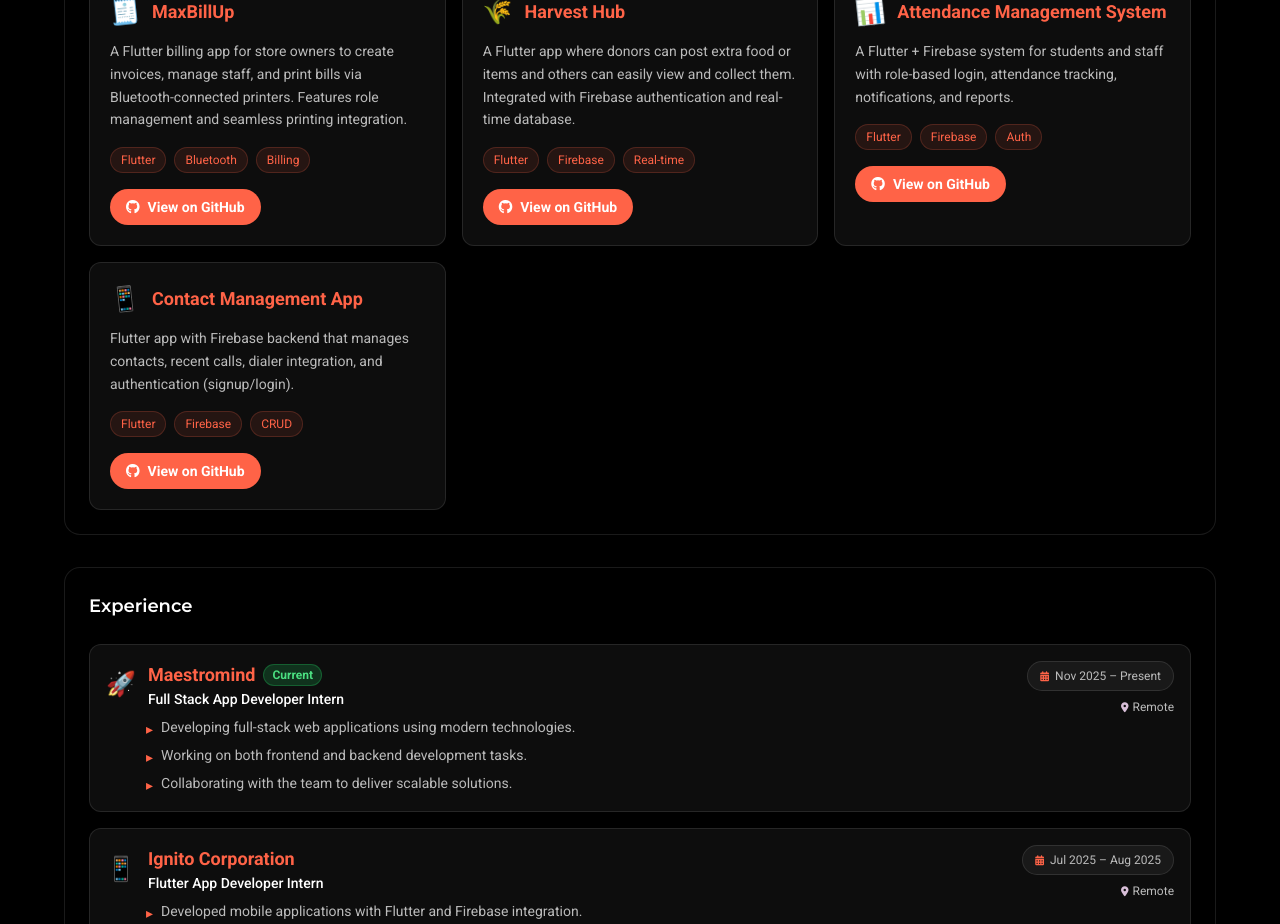
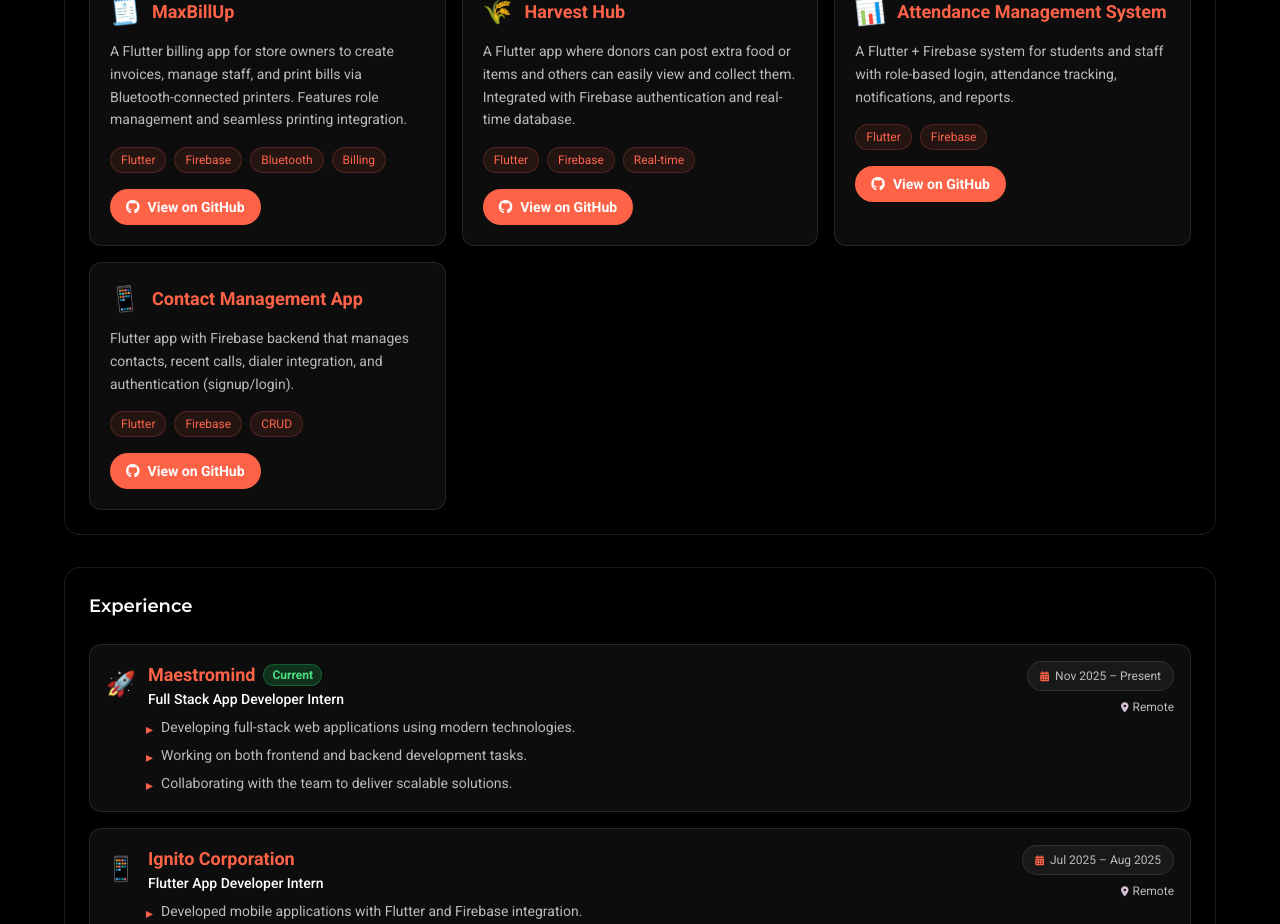
Before and after one commit to MVigneshayyanar/portfolio, a React (Vite) app: page / in a window 1280 px wide. Shown: the part 900-1824 px from the top of the page. Built offline with nearby package versions, Linux system fonts and the light colour scheme.

Commit message:
feat: Initialize portfolio application structure with DotGrid background and global styling using Tailwind CSS.

```diff
--- a/src/App.jsx
+++ b/src/App.jsx
@@ -11,7 +11,7 @@ import Footer from './components/Footer';
 
 function App() {
   return (
-    <div className="relative min-h-screen bg-primary-bg text-text-light overflow-x-hidden">
+    <div className="relative min-h-screen bg-primary-bg text-text-light">
       {/* Full Screen DotGrid Background */}
       <div className="fixed inset-0 z-0 w-full h-full">
         <DotGrid
--- a/src/components/Projects.jsx
+++ b/src/components/Projects.jsx
@@ -10,7 +10,7 @@ function Projects() {
       title: 'MaxBillUp',
       description: 'A Flutter billing app for store owners to create invoices, manage staff, and print bills via Bluetooth-connected printers. Features role management and seamless printing integration.',
       githubUrl: 'https://github.com/MVigneshayyanar/MaxBillUp',
-      tags: ['Flutter', 'Bluetooth', 'Billing'],
+      tags: ['Flutter', 'Firebase', 'Bluetooth', 'Billing'],
       emoji: '🧾'
     },
     {
@@ -24,7 +24,7 @@ function Projects() {
       title: 'Attendance Management System',
       description: 'A Flutter + Firebase system for students and staff with role-based login, attendance tracking, notifications, and reports.',
       githubUrl: 'https://github.com/MVigneshayyanar/camsvirtusa.git',
-      tags: ['Flutter', 'Firebase', 'Auth'],
+      tags: ['Flutter', 'Firebase'],
       emoji: '📊'
     },
     {
--- a/src/index.css
+++ b/src/index.css
@@ -20,6 +20,7 @@
 
   html {
     scroll-behavior: smooth;
+    overflow-x: hidden;
   }
 
   body {
@@ -29,13 +30,36 @@
     background-color: #000000;
     color: #ffffff;
     line-height: 1.6;
-    overflow-x: hidden;
     min-height: 100vh;
   }
 
   #root {
     width: 100%;
     min-height: 100vh;
+  }
+
+  /* Custom scrollbar to match UI */
+  ::-webkit-scrollbar {
+    width: 8px;
+  }
+
+  ::-webkit-scrollbar-track {
+    background: #0a0a0a;
+  }
+
+  ::-webkit-scrollbar-thumb {
+    background: #444444;
+    border-radius: 4px;
+  }
+
+  ::-webkit-scrollbar-thumb:hover {
+    background: #ff6347;
+  }
+
+  /* Selection highlight */
+  ::selection {
+    background: rgba(255, 99, 71, 0.3);
+    color: #ffffff;
   }
 }
 
```
